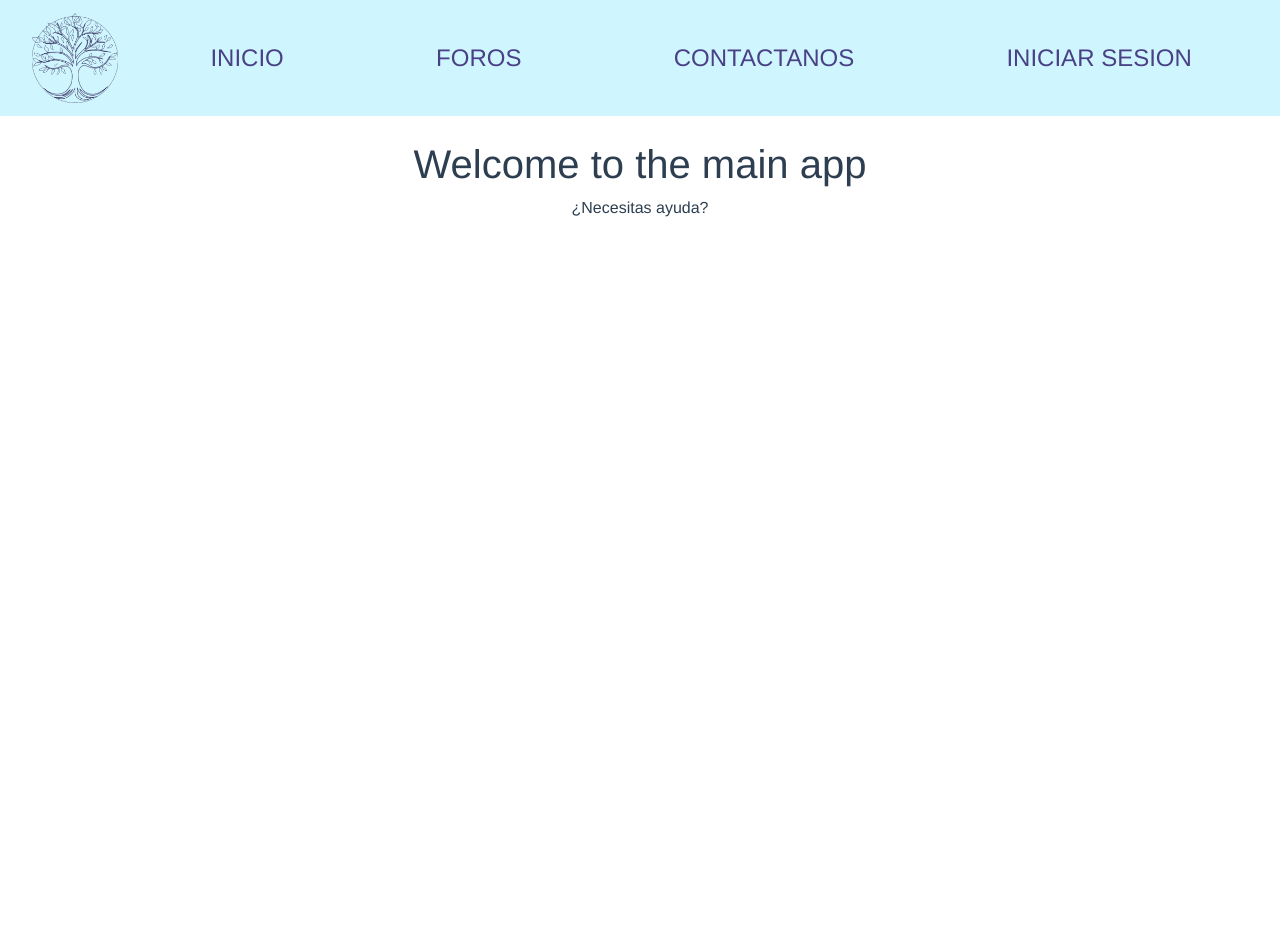
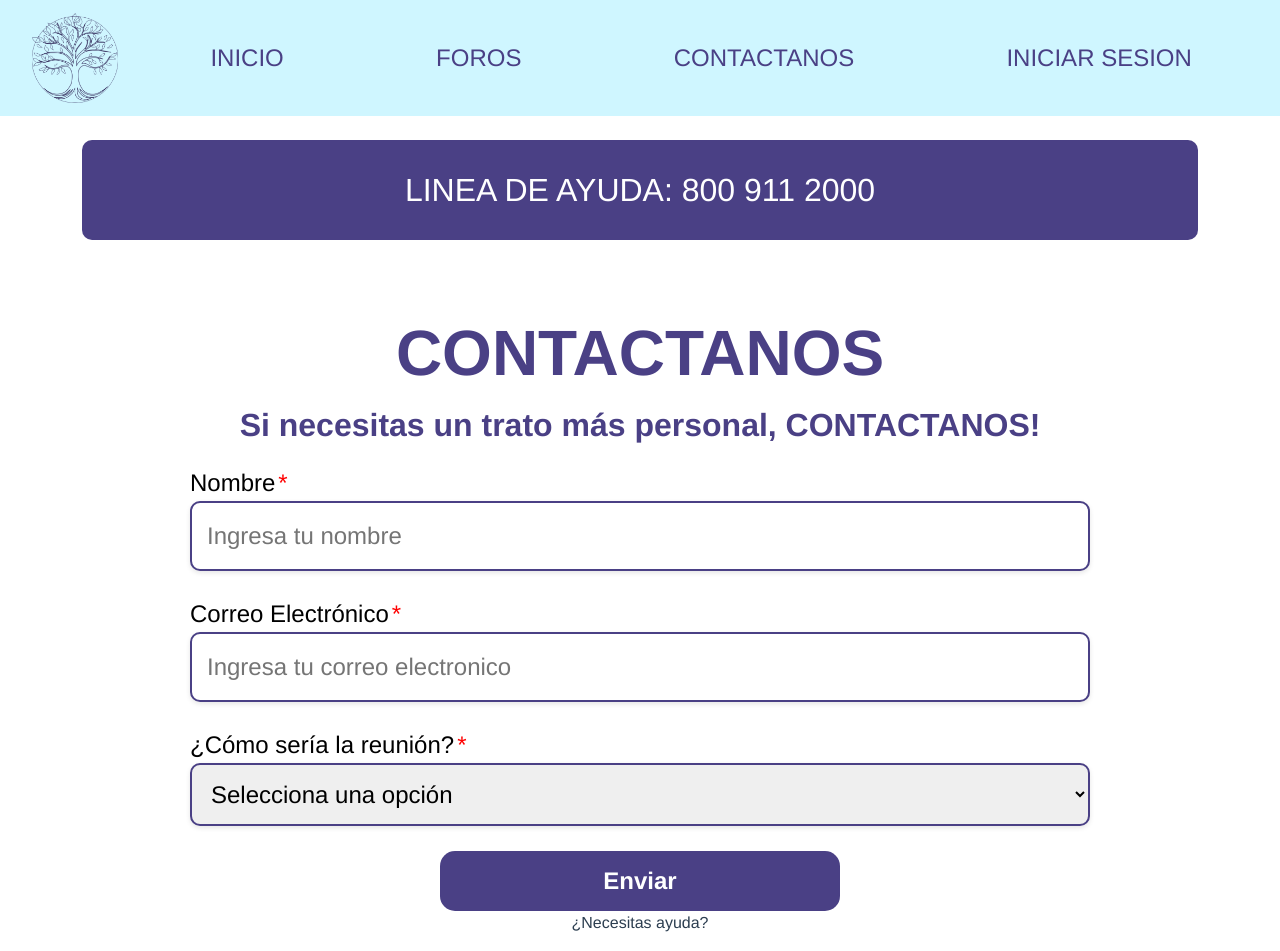
Before and after one commit to AdrianValenciaVillanueva/chava-es-gay, a Vue app: page / in a window 1280 px wide. Before the commit the page ends 800 px from the top, so only its background shows below. Built offline with nearby package versions, Linux system fonts and the light colour scheme.

Commit message:
Apartado contacto y banner

```diff
--- a/src/App.vue
+++ b/src/App.vue
@@ -1,20 +1,27 @@
+
 <template>
   <NavBar/>
     <div class="container mt-4">
-      <h1>Welcome to the main app</h1>
+      <BannerAyuda/>
     </div>
+    <SeccionContacto/>
     <AyudaBar/>
 </template>
 
 <script>
 import NavBar from './components/NavBar.vue';
 import AyudaBar from './components/Ayuda.vue';
+import BannerAyuda from './components/BannerAyuda.vue';
+import SeccionContacto from './components/SeccionContacto.vue';
+
 
 export default {
   name: 'App',
   components: {
 
     NavBar,
+    BannerAyuda,
+    SeccionContacto,
     AyudaBar,
   }
 }
--- /dev/null
+++ b/src/components/BannerAyuda.vue
@@ -0,0 +1,50 @@
+<template>
+  <div class="recBanner">
+    <p class="num">LINEA DE AYUDA: 800 911 2000</p>
+  </div>
+</template>
+
+<script>
+export default {
+  name: 'BannerAyuda'
+}
+</script>
+
+<style scoped>
+.recBanner {
+    background-color: #4A4085;
+    display: flex;
+    justify-content: center; /* Centrar horizontalmente */
+    align-items: center; /* Centrar verticalmente */
+    height: 125px;
+    width: 100%;
+    margin: 10px auto;
+    border-radius: 10px;
+}
+
+.num {
+    font-size: 2.5rem;
+    color: #FFFFFF;
+    margin: 0;
+}
+@media (max-width: 1280px) {
+  .recBanner{
+    height: 100px;
+    width: 100%; /* Mantiene el 100% del ancho disponible */
+    margin: 5px auto;
+  }
+  .num{
+  font-size: 2rem;
+  }
+}
+
+@media (max-width: 768px) {
+  .recBanner{
+    height: 75px;
+    margin: 1px auto; /* Centrar el rectángulo */
+  }
+  .num{
+  font-size: 1.5rem;
+  }
+}
+</style>
--- /dev/null
+++ b/src/components/SeccionContacto.vue
@@ -0,0 +1,147 @@
+<template>
+    <div class="principal">
+        <p class="titulo">CONTACTANOS</p>
+        <p class="descripcion">Si necesitas un trato más personal, CONTACTANOS!</p>
+        <div class="contenido">
+            <div class="textfields">
+              <label for="nombre">Nombre<span class="required">*</span></label>
+                <input
+                    type="text"
+                    id="nombre"
+                    v-model="nombre"
+                    placeholder="Ingresa tu nombre"
+                />
+            </div>
+            <div class="textfields">
+               <label for="correo">Correo Electrónico<span class="required">*</span></label>
+                <input
+                    type="text"
+                    id="correo"
+                    v-model="correo"
+                    placeholder="Ingresa tu correo electronico"
+                />
+            </div>
+            <div class ="selector">
+              <label for="reunion">¿Cómo sería la reunión?<span class="required">*</span></label>
+              <select v-model="reunion" id="reunion">
+                <option value="" disabled selected>Selecciona una opción</option>
+                <option value="videollamada">Video llamada</option>
+                <option value="llamada">Llamada</option>
+                <option value="mensajes">Mensajes</option>
+                <option value="presencial">Presencial</option>
+              </select>
+            </div>
+            <button class="botonEn" @click="enviar">Enviar</button>
+        </div>
+    </div>
+</template>
+
+<script>
+export default {
+  name: 'SeccionContacto',
+  data() {
+    return {
+      nombre: '',     // Almacena el nombre ingresado
+      correo: '',     // Almacena el correo electrónico ingresado
+      reunion: ''     // Almacena el tipo de reunión seleccionada
+    };
+  },
+  methods: {
+    enviar() {
+      if (this.nombre && this.correo && this.reunion) {
+        alert(`Nombre: ${this.nombre}\nCorreo: ${this.correo}\nReunión: ${this.reunion}`);
+        // Llamada a la API; por mientras
+        alert("Se hizo por que soy el más capito");
+      }
+      else if(this.nombre && this.reunion){
+        alert('Por favor, ingresa un correo.');
+      }
+      else if(this.correo && this.reunion){
+        alert('Por favor, ingresa tu nombre.');
+      }
+      else {
+        alert('Por favor, completa todos los campos.');
+      }
+    }
+  }
+};
+</script>
+
+<style scoped>
+.principal{
+    padding-top: 60px;
+    align-items: center;
+    display: flex;
+    flex-direction: column; /* Agrupar elementos en columnas */
+    justify-content: center;
+}
+
+.titulo{
+  font-size: 4rem;
+  color: #4A4085;
+  font-weight: bold;
+  margin-bottom: 0px;
+}
+
+.descripcion{
+  font-size: 2rem;
+  color: #4A4085;
+  font-weight: bold;
+}
+
+.textfields {
+    width: 900px;
+    text-align: justify;
+    margin-bottom: 25px; /* Espacio entre los textfields */
+}
+
+.selector{
+  text-align: justify;
+  margin-bottom: 25px; /*Igual, espacio entre el selector y el botón */
+}
+
+/*Este es cuando se selecciones los textfields y el selector */
+.textfields input, .selector select {
+    width: 100%;
+    padding: 15px; /* Espaciado interno para hacerlo más grande */
+    font-size: 1.5rem;
+    border: 2px solid #4A4085;
+    border-radius: 10px;
+    box-shadow: 0 2px 5px rgba(0, 0, 0, 0.1); /* Sombra para un efecto más 3D */
+    outline: none; /* Quitar el borde azul al hacer foco */
+}
+
+.textfields input:focus, .selector select:focus {
+    border-color: #8A76C7;
+    box-shadow: 0 0 5px rgba(138, 118, 199, 0.5); /* Sombra al enfocar el campo */
+}
+
+/*Este es para la etiqueta que tendranlo textfields y el selector*/
+.textfields label, .selector label {
+    font-size: 1.5rem;
+    color: black;
+    margin-bottom: 0px;
+}
+/*Este es solo para el asterisco*/
+.required {
+    color: red;
+    font-size: 1.5rem;
+    margin-left: 3px;
+}
+
+.botonEn{
+  background-color: #4A4085;
+  color: #FFFFFF;
+  height: 60px;
+  width: 400px;
+  border: none;
+  border-radius: 15px;
+  font-size: 1.5rem;
+  font-weight: bold;
+}
+
+.botonEn:hover{
+  background-color: #8A76C7;
+  box-shadow: 0 4px 8px rgba(0, 0, 0, 0.2);
+}
+</style>
```
